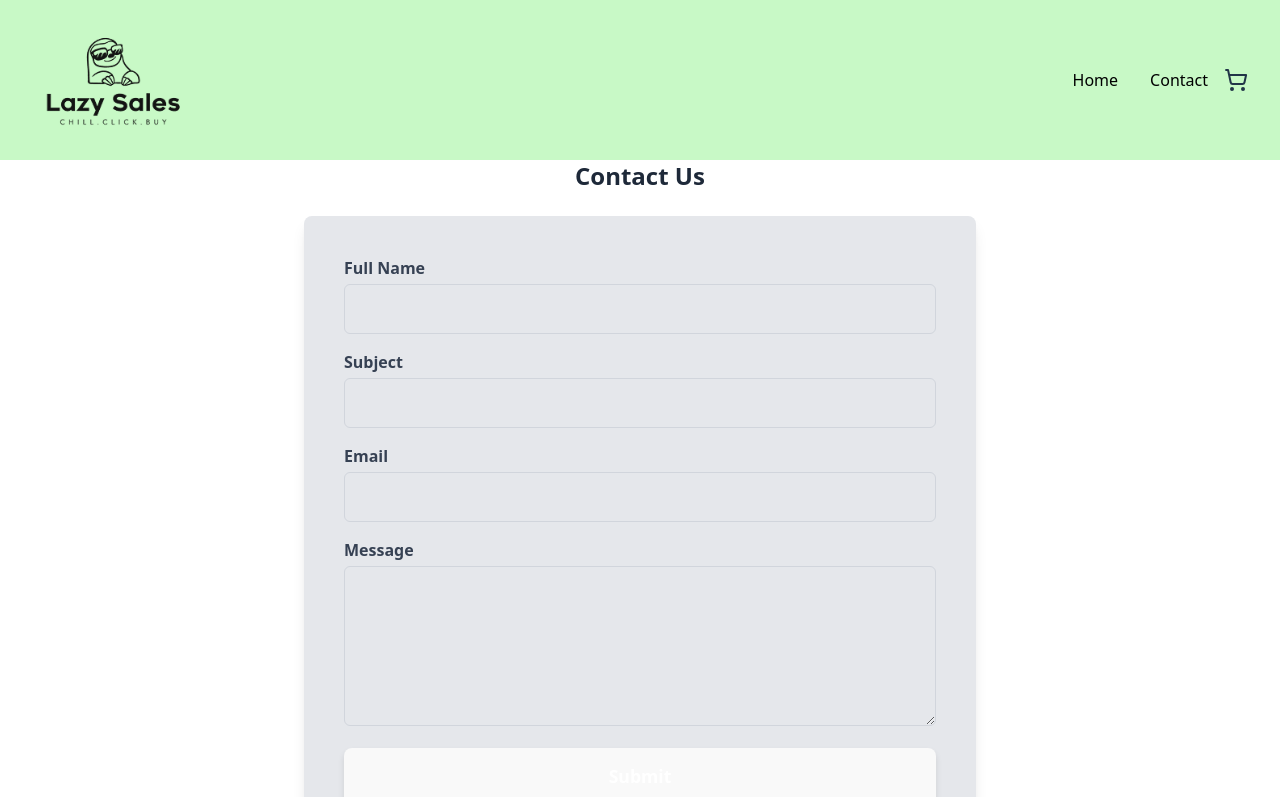
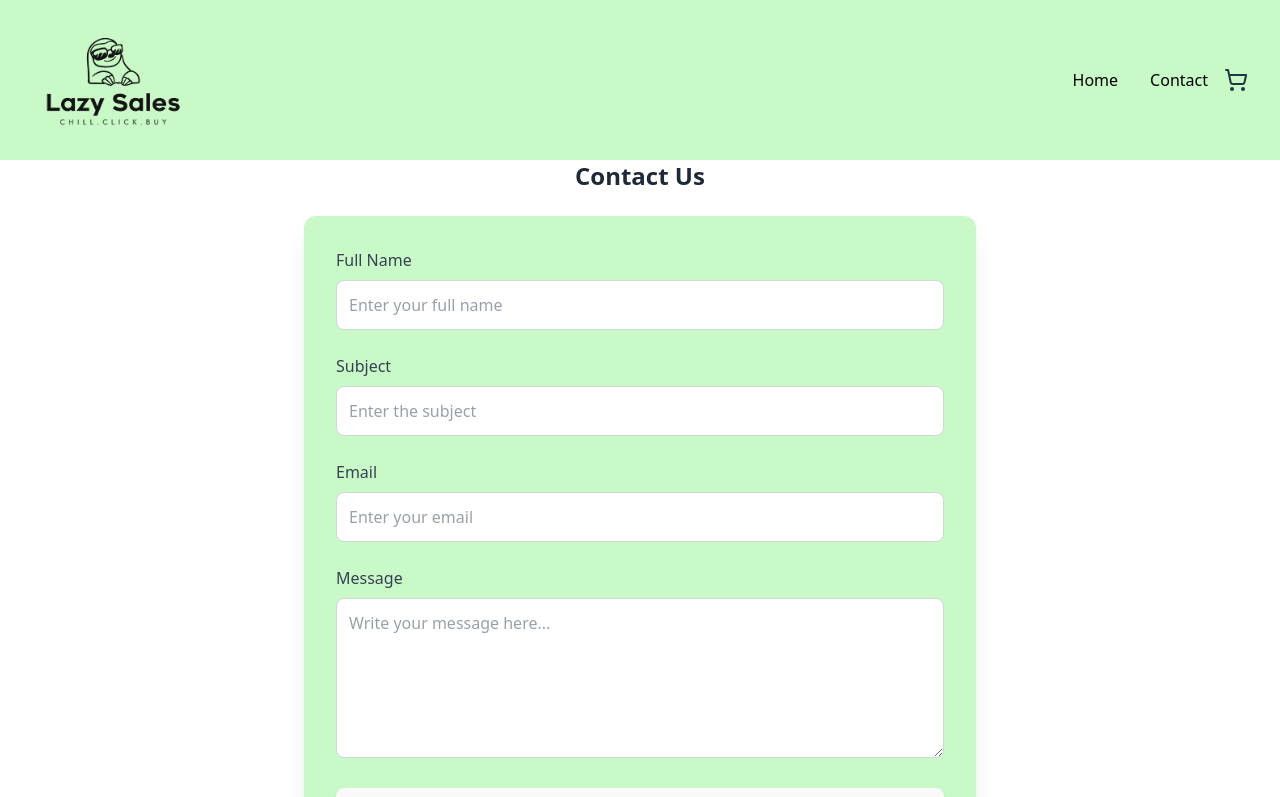
Before and after one commit to Vickabu/ca-js-frameworks, a React (Vite) app: page /contact in a window 1280 px wide. Shown: the top 797 px of the page. Built offline with nearby package versions, Linux system fonts and the light colour scheme.

Commit message:
styling changes for the contact form

```diff
--- a/src/components/ContactForm.jsx
+++ b/src/components/ContactForm.jsx
@@ -29,49 +29,57 @@ const ContactForm = () => {
   };
 
   return (
-      <div className="w-full max-w-2xl bg-gray-200 p-10 rounded-lg shadow-lg text-gray-700">
-        {successMessage && <p className="text-green-600 font-semibold mb-4">{successMessage}</p>}
-        <form onSubmit={handleSubmit(onSubmit)} className="space-y-4">
+    <div className="w-full max-w-2xl bg-[#C8F9C6] p-8 rounded-xl shadow-xl text-gray-700">
+      {successMessage && (
+        <p className="text-green-600 font-semibold text-center mb-4 bg-green-100 p-2 rounded-md">
+          {successMessage}
+        </p>
+      )}
+      <form onSubmit={handleSubmit(onSubmit)} className="space-y-6">
         <div>
-            <label className="block font-semibold mb-1">Full Name</label>
+          <label className="block font-medium mb-2">Full Name</label>
           <input
             type="text"
             {...register("fullName")}
-              className="w-full p-3 border border-gray-300 rounded-md"
+            className="w-full p-3 border border-gray-300 rounded-lg bg-white focus:outline-none focus:ring-2 focus:ring-blue-400"
+            placeholder="Enter your full name"
           />
           <p className="text-red-500 text-sm mt-1">{errors.fullName?.message}</p>
         </div>
 
         <div>
-            <label className="block font-semibold mb-1">Subject</label>
+          <label className="block font-medium mb-2">Subject</label>
           <input
             type="text"
             {...register("subject")}
-              className="w-full p-3 border border-gray-300 rounded-md"
+            className="w-full p-3 border border-gray-300 rounded-lg bg-white focus:outline-none focus:ring-2 focus:ring-blue-400"
+            placeholder="Enter the subject"
           />
           <p className="text-red-500 text-sm mt-1">{errors.subject?.message}</p>
         </div>
 
         <div>
-            <label className="block font-semibold mb-1">Email</label>
+          <label className="block font-medium mb-2">Email</label>
           <input
             type="email"
             {...register("email")}
-              className="w-full p-3 border border-gray-300 rounded-md"
+            className="w-full p-3 border border-gray-300 rounded-lg bg-white focus:outline-none focus:ring-2 focus:ring-blue-400"
+            placeholder="Enter your email"
           />
           <p className="text-red-500 text-sm mt-1">{errors.email?.message}</p>
         </div>
 
         <div>
-            <label className="block font-semibold mb-1">Message</label>
+          <label className="block font-medium mb-2">Message</label>
           <textarea
             {...register("body")}
-              className="w-full p-3 border border-gray-300 rounded-md h-40"
+            className="w-full p-3 border border-gray-300 rounded-lg bg-white focus:outline-none focus:ring-2 focus:ring-blue-400 h-40"
+            placeholder="Write your message here..."
           />
           <p className="text-red-500 text-sm mt-1">{errors.body?.message}</p>
         </div>
 
-          <Button type="submit" text="Submit" className="w-full"/>
+        <Button type="submit" text="Submit" className="w-full bg-blue-500 text-white py-3 rounded-lg font-semibold hover:bg-blue-600 transition duration-300" />
       </form>
     </div>
   );
--- a/src/components/Header.jsx
+++ b/src/components/Header.jsx
@@ -270,7 +270,6 @@ export default function Header() {
   );
 } */
 
-
   import { useState, useRef, useEffect } from "react";
   import { Link, useNavigate } from "react-router-dom";
   import { ShoppingCart, Menu, X } from "lucide-react";
```
Lines whose indentation alone changed are shown as unchanged.
